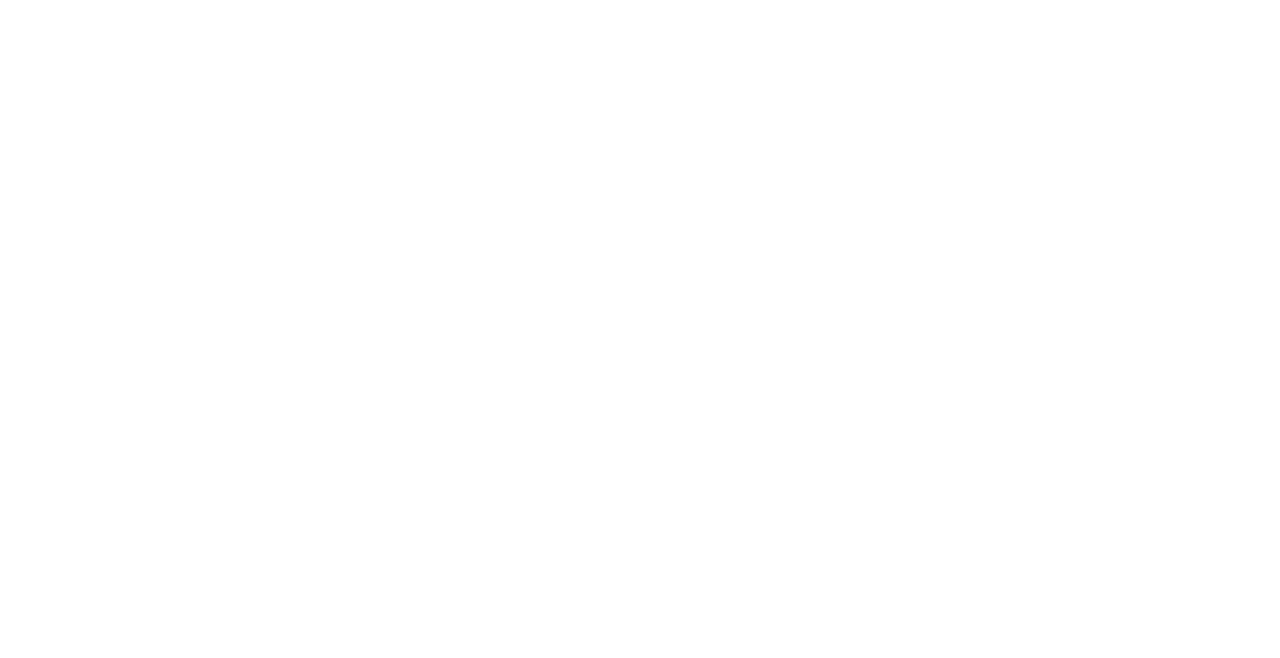
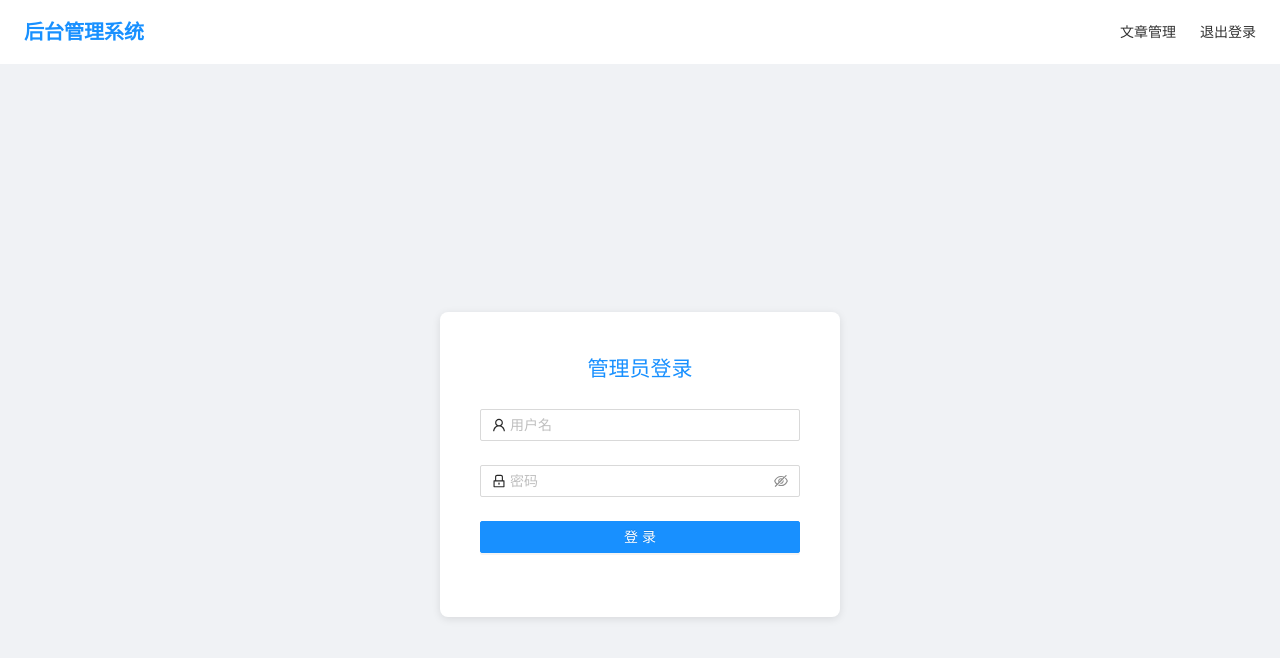
Before and after one commit to Okita1027/search-front, a Vue app: page /admin/login in a window 1280 px wide. Before the commit this address had no page. Shown: the top 658 px of the page. Built offline with nearby package versions, Linux system fonts and the light colour scheme.

Commit message:
后台管理系统 —— 文章

```diff
--- a/src/components/NavBar.vue
+++ b/src/components/NavBar.vue
@@ -14,6 +14,7 @@
         <a-avatar v-else>{{ userInfo?.nickname?.charAt(0) || 'U' }}</a-avatar>
         <span class="username">{{ userInfo?.nickname || '用户' }}</span>
       </div>
+      <router-link to="/admin/login" class="nav-link admin-link">后台管理</router-link>
     </div>
   </div>
 </template>
@@ -130,4 +131,9 @@
   font-size: 14px;
   color: #333;
 }
+
+.admin-link {
+  margin-left: 24px;
+  color: #1890ff;
+}
 </style>
--- /dev/null
+++ b/src/layouts/AdminLayout.vue
@@ -0,0 +1,76 @@
+<template>
+  <a-layout class="admin-layout">
+    <a-layout-header class="header">
+      <div class="logo">后台管理系统</div>
+      <div class="nav">
+        <router-link to="/admin/posts" class="nav-link">文章管理</router-link>
+        <a @click="handleLogout" class="nav-link">退出登录</a>
+      </div>
+    </a-layout-header>
+    <a-layout-content class="content">
+      <router-view></router-view>
+    </a-layout-content>
+  </a-layout>
+</template>
+
+<script setup lang="ts">
+import { useRouter } from 'vue-router';
+import { message } from 'ant-design-vue';
+import { adminService } from '@/services';
+
+const router = useRouter();
+
+const handleLogout = async () => {
+  try {
+    const res = await adminService.adminLogout();
+    if (res.code === 200) {
+      localStorage.removeItem('loginId');
+      message.success('退出成功');
+      router.push('/admin/login');
+    }
+  } catch (error) {
+    message.error('退出失败');
+  }
+};
+</script>
+
+<style scoped>
+.admin-layout {
+  min-height: 100vh;
+}
+
+.header {
+  display: flex;
+  justify-content: space-between;
+  align-items: center;
+  padding: 0 24px;
+  background: #fff;
+  box-shadow: 0 2px 8px rgba(0, 0, 0, 0.1);
+}
+
+.logo {
+  font-size: 20px;
+  font-weight: bold;
+  color: #1890ff;
+}
+
+.nav {
+  display: flex;
+  gap: 24px;
+}
+
+.nav-link {
+  color: #333;
+  text-decoration: none;
+  cursor: pointer;
+}
+
+.nav-link:hover {
+  color: #1890ff;
+}
+
+.content {
+  background: #f0f2f5;
+  min-height: calc(100vh - 64px);
+}
+</style>
--- /dev/null
+++ b/src/pages/admin/AdminLoginPage.vue
@@ -0,0 +1,101 @@
+<template>
+  <div class="admin-login">
+    <div class="login-form">
+      <h2>管理员登录</h2>
+      <a-form
+        :model="formState"
+        name="admin_login"
+        @finish="onFinish"
+        autocomplete="off"
+      >
+        <a-form-item
+          name="username"
+          :rules="[{ required: true, message: '请输入用户名!' }]"
+        >
+          <a-input v-model:value="formState.username" placeholder="用户名">
+            <template #prefix>
+              <UserOutlined />
+            </template>
+          </a-input>
+        </a-form-item>
+
+        <a-form-item
+          name="password"
+          :rules="[{ required: true, message: '请输入密码!' }]"
+        >
+          <a-input-password v-model:value="formState.password" placeholder="密码">
+            <template #prefix>
+              <LockOutlined />
+            </template>
+          </a-input-password>
+        </a-form-item>
+
+        <a-form-item>
+          <a-button type="primary" html-type="submit" :loading="loading" block>
+            登录
+          </a-button>
+        </a-form-item>
+      </a-form>
+    </div>
+  </div>
+</template>
+
+<script setup lang="ts">
+import { ref, reactive } from 'vue';
+import { UserOutlined, LockOutlined } from '@ant-design/icons-vue';
+import { message } from 'ant-design-vue';
+import { useRouter } from 'vue-router';
+import { adminService } from '@/services';
+
+const router = useRouter();
+const loading = ref(false);
+
+const formState = reactive({
+  username: '',
+  password: '',
+});
+
+const onFinish = async (values: any) => {
+  loading.value = true;
+  try {
+    const res = await adminService.adminLogin(values);
+    if (res.code === 200) {
+      localStorage.setItem('loginId', res.data);
+      message.success('登录成功');
+      router.push('/admin/posts');
+    } else {
+      message.error(res.message || '登录失败');
+    }
+  } catch (error) {
+    console.error('登录失败:', error);
+    message.error('登录失败，请重试');
+  } finally {
+    loading.value = false;
+  }
+};
+</script>
+
+<style scoped>
+.admin-login {
+  height: 100vh;
+  display: flex;
+  justify-content: center;
+  align-items: center;
+  background: #f0f2f5;
+}
+
+.login-form {
+  width: 100%;
+  max-width: 400px;
+  padding: 40px;
+  background: white;
+  border-radius: 8px;
+  box-shadow: 0 2px 8px rgba(0, 0, 0, 0.1);
+}
+
+h2 {
+  text-align: center;
+  margin-bottom: 24px;
+  color: #1890ff;
+}
+</style>
--- /dev/null
+++ b/src/pages/admin/PostManagementPage.vue
@@ -0,0 +1,206 @@
+<template>
+  <div class="post-management">
+    <div class="header">
+      <h2>文章管理</h2>
+      <a-button type="primary" @click="showAddModal">
+        新增文章
+      </a-button>
+    </div>
+
+    <a-table
+      :columns="columns"
+      :data-source="posts"
+      :loading="loading"
+      row-key="id"
+    >
+      <template #bodyCell="{ column, record }">
+        <template v-if="column.key === 'action'">
+          <a-space>
+            <a @click="showEditModal(record)">编辑</a>
+            <a-popconfirm
+              title="确定要删除这篇文章吗？"
+              @confirm="handleDelete(record.id)"
+            >
+              <a class="danger">删除</a>
+            </a-popconfirm>
+          </a-space>
+        </template>
+      </template>
+    </a-table>
+
+    <!-- 新增/编辑文章弹窗 -->
+    <a-modal
+      v-model:visible="modalVisible"
+      :title="modalTitle"
+      @ok="handleModalOk"
+      :confirmLoading="modalLoading"
+    >
+      <a-form
+        :model="formState"
+        :rules="rules"
+        ref="formRef"
+      >
+        <a-form-item label="标题" name="title">
+          <a-input v-model:value="formState.title" />
+        </a-form-item>
+        <a-form-item label="内容" name="content">
+          <a-textarea
+            v-model:value="formState.content"
+            :rows="6"
+          />
+        </a-form-item>
+      </a-form>
+    </a-modal>
+  </div>
+</template>
+
+<script setup lang="ts">
+import { ref, reactive, onMounted } from 'vue';
+import { message } from 'ant-design-vue';
+import type { FormInstance } from 'ant-design-vue';
+import { postService } from '@/services';
+
+const loading = ref(false);
+const modalVisible = ref(false);
+const modalLoading = ref(false);
+const modalTitle = ref('新增文章');
+const formRef = ref<FormInstance>();
+const posts = ref<any[]>([]);
+const currentId = ref<number | null>(null);
+
+const formState = reactive({
+  title: '',
+  content: '',
+});
+
+const rules = {
+  title: [{ required: true, message: '请输入标题' }],
+  content: [{ required: true, message: '请输入内容' }],
+};
+
+const columns = [
+  {
+    title: 'ID',
+    dataIndex: 'id',
+    key: 'id',
+  },
+  {
+    title: '标题',
+    dataIndex: 'title',
+    key: 'title',
+  },
+  {
+    title: '创建时间',
+    dataIndex: 'createTime',
+    key: 'createTime',
+  },
+  {
+    title: '操作',
+    key: 'action',
+  },
+];
+
+// 获取文章列表
+const fetchPosts = async () => {
+  loading.value = true;
+  try {
+    const res = await postService.getPostListAll();
+    if (res.code === 200) {
+      posts.value = res.data;
+    }
+  } catch (error) {
+    message.error('获取文章列表失败');
+  } finally {
+    loading.value = false;
+  }
+};
+
+// 显示新增弹窗
+const showAddModal = () => {
+  modalTitle.value = '新增文章';
+  currentId.value = null;
+  formState.title = '';
+  formState.content = '';
+  modalVisible.value = true;
+};
+
+// 显示编辑弹窗
+const showEditModal = (record: any) => {
+  modalTitle.value = '编辑文章';
+  currentId.value = record.id;
+  formState.title = record.title;
+  formState.content = record.content;
+  modalVisible.value = true;
+};
+
+// 处理弹窗确认
+const handleModalOk = async () => {
+  try {
+    await formRef.value?.validate();
+    modalLoading.value = true;
+
+    if (currentId.value) {
+      // 编辑文章
+      const res = await postService.updatePost({
+        id: currentId.value,
+        ...formState,
+      });
+      if (res.code === 200) {
+        message.success('更新成功');
+        modalVisible.value = false;
+        fetchPosts();
+      }
+    } else {
+      // 新增文章
+      const res = await postService.addPost(formState);
+      if (res.code === 200) {
+        message.success('新增成功');
+        modalVisible.value = false;
+        fetchPosts();
+      }
+    }
+  } catch (error) {
+    console.error(error);
+  } finally {
+    modalLoading.value = false;
+  }
+};
+
+// 处理删除
+const handleDelete = async (id: number) => {
+  try {
+    const res = await postService.deletePost(id);
+    if (res.code === 200) {
+      message.success('删除成功');
+      fetchPosts();
+    }
+  } catch (error) {
+    message.error('删除失败');
+  }
+};
+
+onMounted(() => {
+  fetchPosts();
+});
+</script>
+
+<style scoped>
+.post-management {
+  padding: 24px;
+}
+
+.header {
+  display: flex;
+  justify-content: space-between;
+  align-items: center;
+  margin-bottom: 24px;
+}
+
+.danger {
+  color: #ff4d4f;
+}
+
+.danger:hover {
+  color: #ff7875;
+}
+</style>
--- a/src/plugins/myAxios.ts
+++ b/src/plugins/myAxios.ts
@@ -1,4 +1,4 @@
-import axios, { AxiosInstance, AxiosResponse } from "axios";
+import axios, { AxiosInstance, AxiosResponse, AxiosRequestConfig } from "axios";
 import { ApiResponse } from "@/types/common";
 
 // 创建Axios实例
@@ -13,6 +13,11 @@
 // 添加请求拦截器
 instance.interceptors.request.use(
   (config) => {
+    // 如果设置了skipAuth，则跳过token验证
+    if ((config as any).skipAuth) {
+      return config;
+    }
+
     // 从localStorage获取token信息
     const tokenInfoStr = localStorage.getItem('tokenInfo');
     if (tokenInfoStr) {
--- a/src/router/index.ts
+++ b/src/router/index.ts
@@ -4,7 +4,11 @@
 import LoginPage from "../pages/LoginPage.vue";
 import RegisterPage from "../pages/RegisterPage.vue";
 import ProfilePage from "../pages/ProfilePage.vue";
+import AdminLayout from "../layouts/AdminLayout.vue";
+import AdminLoginPage from "../pages/admin/AdminLoginPage.vue";
+import PostManagementPage from "../pages/admin/PostManagementPage.vue";
 import { authService } from "@/services";
+import { message } from "ant-design-vue";
 
 const routes: Array<RouteRecordRaw> = [
   {
@@ -47,6 +51,28 @@
       requiresAuth: true,
     },
   },
+  // 管理员路由
+  {
+    path: "/admin",
+    component: AdminLayout,
+    children: [
+      {
+        path: "login",
+        component: AdminLoginPage,
+        meta: {
+          title: "管理员登录",
+        },
+      },
+      {
+        path: "posts",
+        component: PostManagementPage,
+        meta: {
+          title: "文章管理",
+          requiresAdmin: true,
+        },
+      },
+    ],
+  },
 ];
 
 const router = createRouter({
@@ -56,6 +82,9 @@
 
 // 全局前置守卫，检查需要登录的路由
 router.beforeEach((to, from, next) => {
+  // 设置页面标题
+  document.title = to.meta.title as string || "聚合搜索平台";
+
   // 如果页面需要认证
   if (to.meta.requiresAuth) {
     // 检查用户是否已登录
@@ -69,15 +98,19 @@
       // 已登录，正常访问
       next();
     }
+  } else if (to.meta.requiresAdmin) {
+    // 检查是否是管理员
+    const loginId = localStorage.getItem('loginId');
+    if (!loginId || parseInt(loginId) >= 10) {
+      message.error('权限不足');
+      next('/admin/login');
+    } else {
+      next();
+    }
   } else {
     // 不需要认证的页面，直接访问
     next();
   }
 });
 
-// 设置页面标题
-router.afterEach((to) => {
-  document.title = to.meta.title as string || "聚合搜索平台";
-});
-
 export default router;
--- a/src/services/AdminService.ts
+++ b/src/services/AdminService.ts
@@ -7,7 +7,11 @@
  * @returns 登录结果和token信息
  */
 const adminLogin = async (adminData: { username: string, password: string }): Promise<ApiResponse<string>> => {
-  return await myAxios.post('/admin/login', adminData);
+  return await myAxios.post('/admin/login', adminData, {
+    headers: {
+      'Content-Type': 'application/json',
+    },
+  });
 };
 
 /**
```
Also changed, not shown: src/services/PostService.ts (+13 -3 lines), src/services/index.ts (+5 -2 lines).
